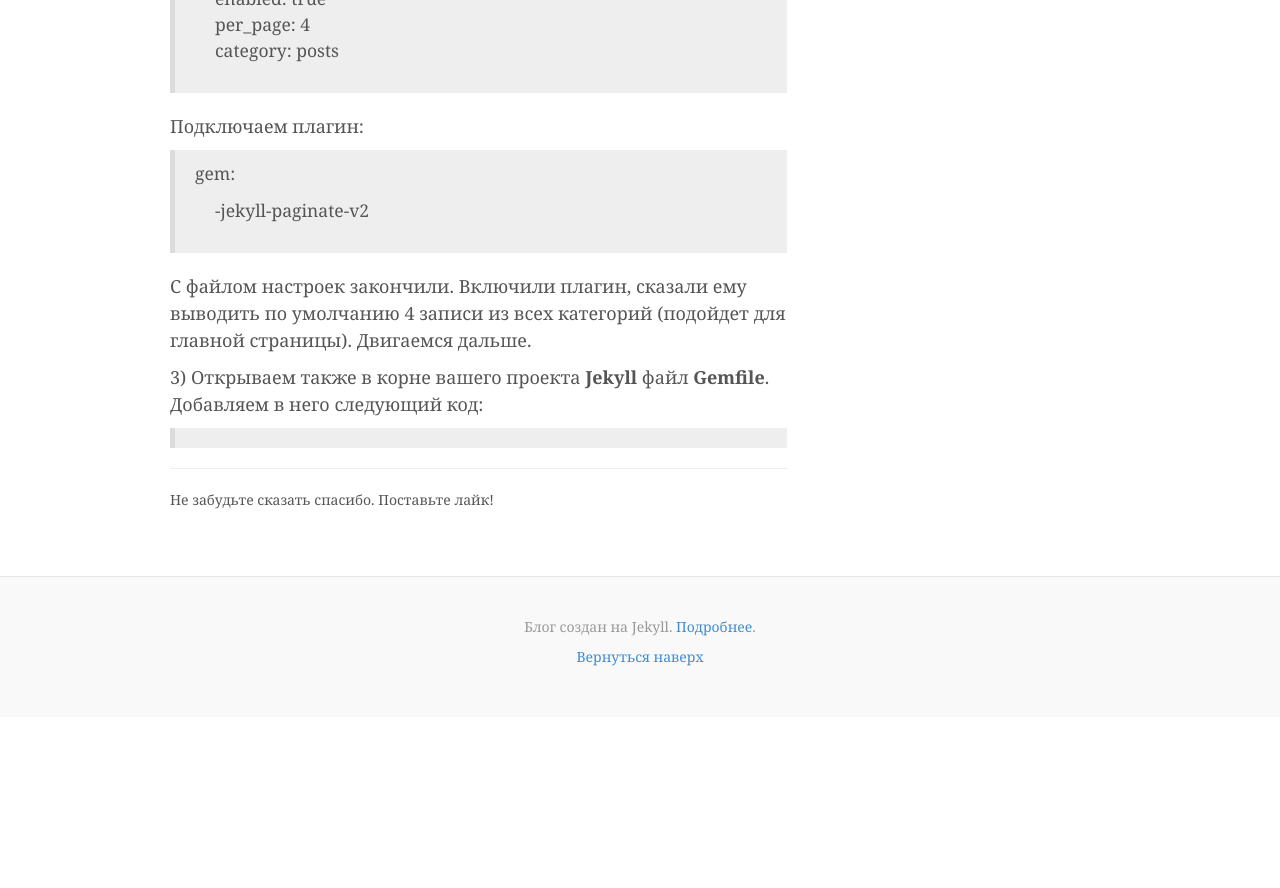
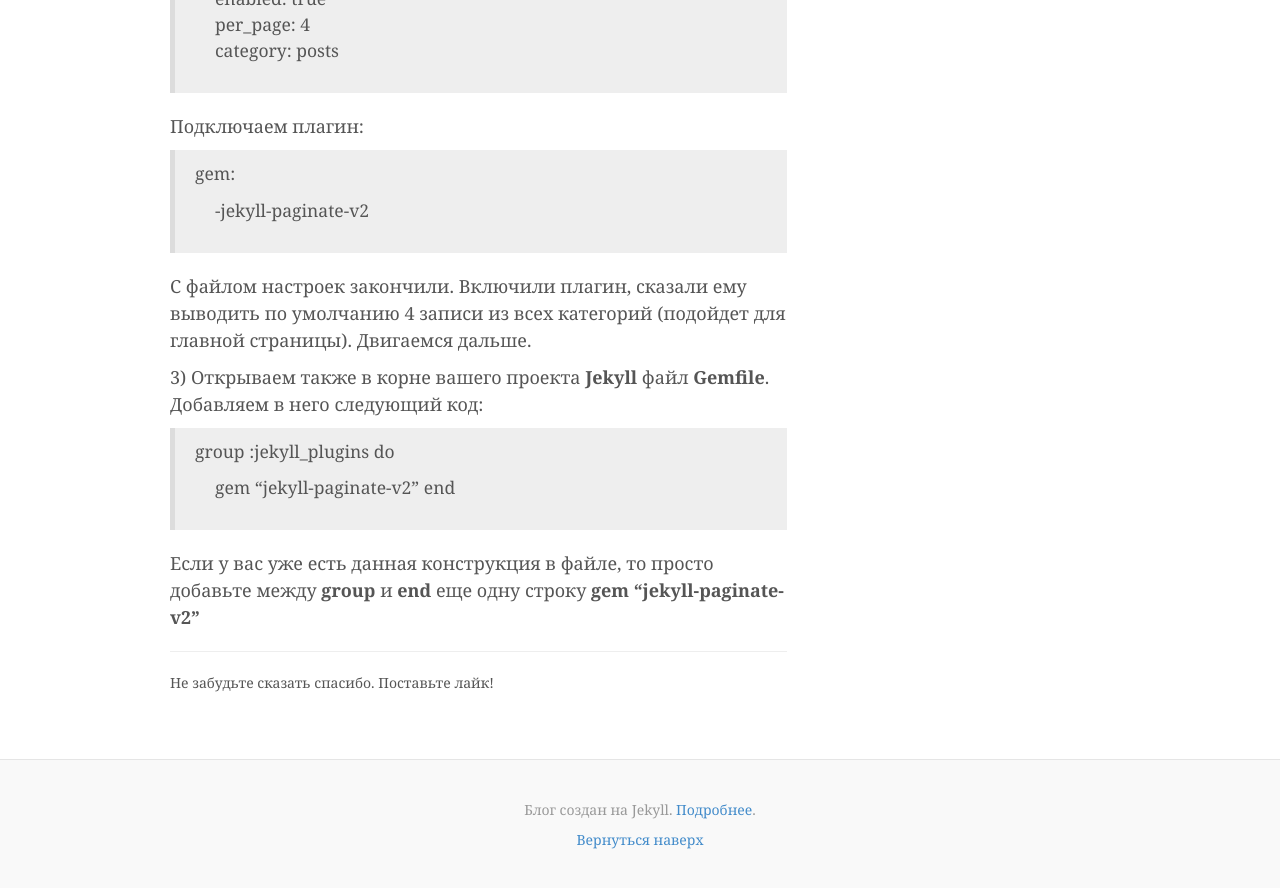
Before and after one commit to htmlblog/htmlblog.github.io, a Jekyll site: the page built from _posts/2017-04-15-paghinatsiia-jekyll-po-katieghoriiam.markdown, in a window 1280 px wide and 900 px high, scrolled down 1151 px. Shown: the top 888 px of the window. Built offline with Jekyll 4.4.1, drawn with Linux system fonts in a browser that asks for light colours; comment, search, counter and statistics services are not loaded; before the commit the page ends 1868 px from its top, so only the background shows below that.

Commit message:
Updated Paghinatsiia Jekyll Po Katieghoriiam

```diff
--- a/_posts/2017-04-15-paghinatsiia-jekyll-po-katieghoriiam.markdown
+++ b/_posts/2017-04-15-paghinatsiia-jekyll-po-katieghoriiam.markdown
@@ -44,4 +44,8 @@ layout: post
 С файлом настроек закончили. Включили плагин, сказали ему выводить по умолчанию 4 записи из всех категорий (подойдет для главной страницы). Двигаемся дальше.
 
 3) Открываем также в корне вашего проекта **Jekyll** файл **Gemfile**. Добавляем в него следующий код:
->
+>group :jekyll_plugins do
+>>gem "jekyll-paginate-v2"
+>end
+
+Если у вас уже есть данная конструкция в файле, то просто добавьте между **group** и **end** еще одну строку **gem "jekyll-paginate-v2"**
```
